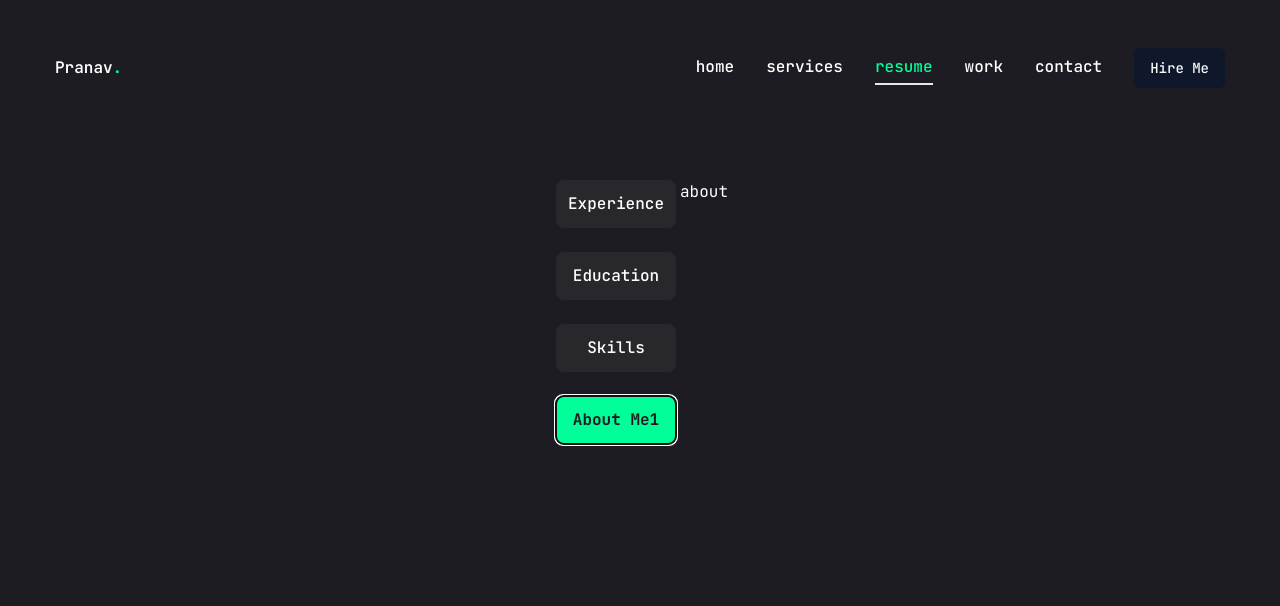
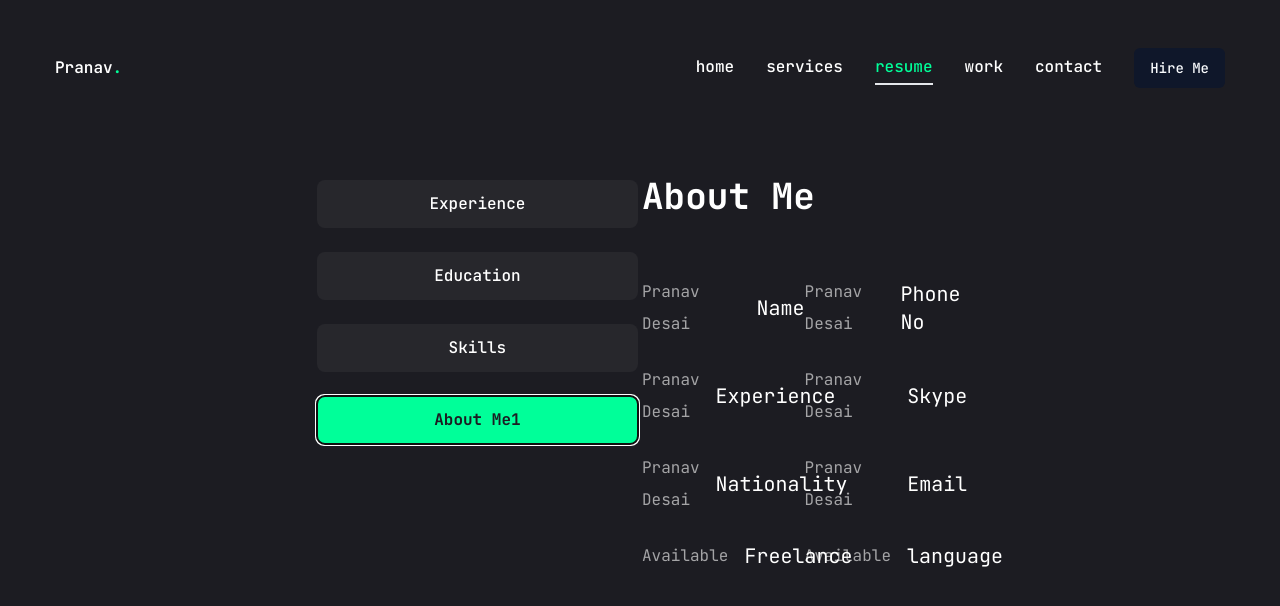
Before and after one commit to Pranavd500/Portfolio1, a Next.js app: page /resume in a window 1280 px wide. Both pictures are taken after a click on the tab "About Me1". Shown: the top 606 px of the page. Built offline with nearby package versions, Linux system fonts and the light colour scheme.

Commit message:
commit 27 2nd time

```diff
--- a/app/resume/page.jsx
+++ b/app/resume/page.jsx
@@ -239,9 +239,30 @@
               {/**/}
               skills
             </TabsContent>
-            <TabsContent value="about" className="w-full">
+            <TabsContent
+              value="about"
+              className="w-full text-center xl:text-left"
+            >
               {/**/}
-              about
+              <div className="flex flex-col gap-[30px]">
+                <h3 className="text-4xl font-bold">{about.title}</h3>
+                <p className="max-w-[600px] text-white/60 mx-auto xl:mx-0">
+                  {about.description}
+                </p>
+                <ul className="grid grid-cols-1 xl:grid-cols-2 gap-y-6 max-w-[620px] mx-auto xl:mx-0">
+                  {about.info.map((item, index) => {
+                    return (
+                      <li
+                        key={index}
+                        className="flex items-center justify-center xl:justify-start gap-4"
+                      >
+                        <span className="text-white/60">{item.fieldValue}</span>
+                        <span className="text-xl">{item.fieldName}</span>
+                      </li>
+                    );
+                  })}
+                </ul>
+              </div>
             </TabsContent>
           </div>
         </Tabs>
```
